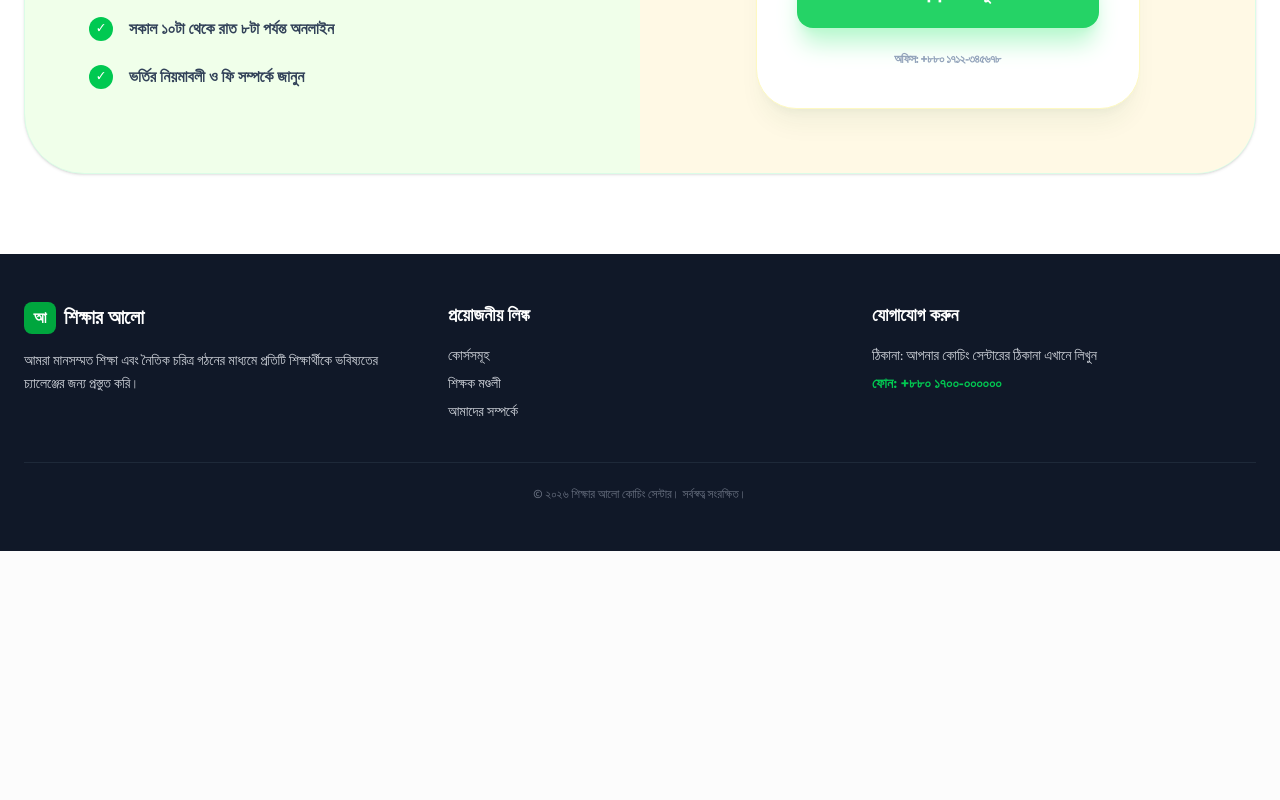
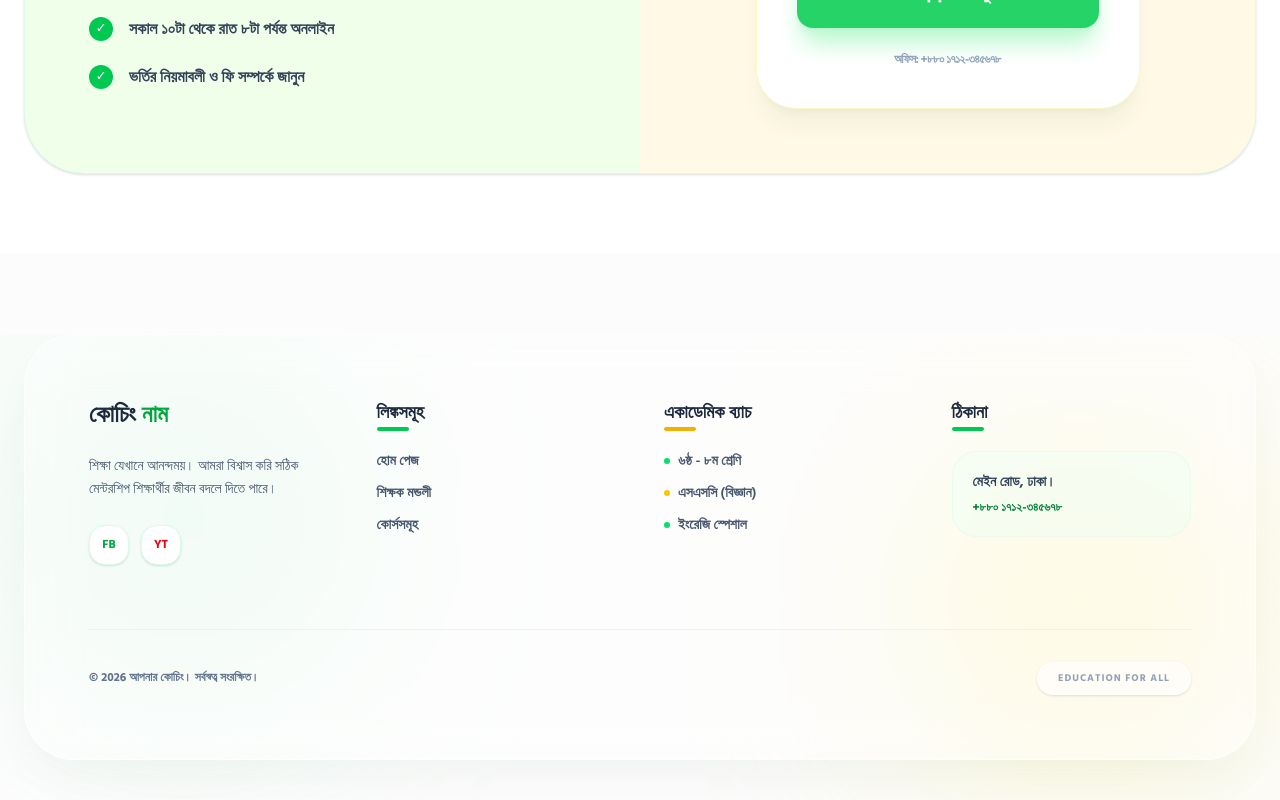
Before and after one commit to Durjoyalways/coaching-center, a Next.js app: page / in a window 1280 px wide. Shown: the part 3847-4647 px from the top of the page. Before the commit the page ends 4398 px from the top, so only its background shows below. Built offline with nearby package versions, Linux system fonts and the light colour scheme.

Commit message:
chamges footer

```diff
--- a/src/components/shared/Footer.tsx
+++ b/src/components/shared/Footer.tsx
@@ -1,42 +1,89 @@
+"use client";
+
+import React from "react";
 import Link from "next/link";
 
-export default function Footer() {
+const Footer: React.FC = () => {
   return (
-    <footer className="bg-gray-900 text-gray-300 py-12 px-6">
-      <div className="max-w-7xl mx-auto grid grid-cols-1 md:grid-cols-3 gap-10">
-
-        {/* লোগো ও বর্ণনা */}
-        <div className="flex flex-col gap-4">
-          <Link href="/" className="flex items-center gap-2">
-            <div className="w-8 h-8 bg-green-600 rounded-lg flex items-center justify-center text-white font-bold">আ</div>
-            <span className="text-xl font-black text-white">শিক্ষার আলো</span>
-          </Link>
-          <p className="text-sm leading-relaxed">
-            আমরা মানসম্মত শিক্ষা এবং নৈতিক চরিত্র গঠনের মাধ্যমে প্রতিটি শিক্ষার্থীকে ভবিষ্যতের চ্যালেঞ্জের জন্য প্রস্তুত করি।
-          </p>
+    <footer className="relative mt-20 pb-10 overflow-hidden">
+      {/* ব্যাকগ্রাউন্ড ডেকোরেশন (ব্লার ইফেক্ট তৈরি করার জন্য) */}
+      <div className="absolute top-0 left-0 w-full h-full -z-10">
+        <div className="absolute top-10 left-10 w-72 h-72 bg-green-200 rounded-full blur-[120px] opacity-50"></div>
+        <div className="absolute bottom-10 right-10 w-80 h-80 bg-yellow-200 rounded-full blur-[120px] opacity-50"></div>
       </div>
 
-        {/* লিঙ্কসমূহ */}
+      <div className="max-w-7xl mx-auto px-6">
+        {/* মেইন ফুটার কার্ড - Blur Effect */}
+        <div className="backdrop-blur-xl bg-white/40 border border-white/60 rounded-[50px] p-10 lg:p-16 shadow-2xl shadow-green-900/5">
+          <div className="grid grid-cols-1 md:grid-cols-2 lg:grid-cols-4 gap-12">
+
+            {/* ১. ব্র্যান্ড সেকশন */}
+            <div className="lg:col-span-1">
+              <h3 className="text-2xl font-black text-slate-800 mb-6">
+                কোচিং <span className="text-green-600">নাম</span>
+              </h3>
+              <p className="text-slate-600 text-sm font-medium leading-relaxed mb-6">
+                শিক্ষা যেখানে আনন্দময়। আমরা বিশ্বাস করি সঠিক মেন্টরশিপ শিক্ষার্থীর জীবন বদলে দিতে পারে।
+              </p>
+              <div className="flex gap-3">
+                <div className="w-10 h-10 rounded-2xl bg-white border border-green-100 flex items-center justify-center shadow-sm hover:bg-green-500 hover:text-white transition-all cursor-pointer font-bold text-xs text-green-600">FB</div>
+                <div className="w-10 h-10 rounded-2xl bg-white border border-green-100 flex items-center justify-center shadow-sm hover:bg-red-500 hover:text-white transition-all cursor-pointer font-bold text-xs text-red-600">YT</div>
+              </div>
+            </div>
+
+            {/* ২. কুইক লিঙ্কস */}
             <div>
-          <h3 className="text-white font-bold text-lg mb-4">প্রয়োজনীয় লিঙ্ক</h3>
-          <ul className="space-y-2 text-sm">
-            <li><Link href="/courses" className="hover:text-green-400 transition">কোর্সসমূহ</Link></li>
-            <li><Link href="/teachers" className="hover:text-green-400 transition">শিক্ষক মণ্ডলী</Link></li>
-            <li><Link href="/about" className="hover:text-green-400 transition">আমাদের সম্পর্কে</Link></li>
+              <h4 className="text-lg font-bold text-slate-800 mb-6 relative inline-block">
+                লিঙ্কসমূহ
+                <span className="absolute -bottom-1 left-0 w-8 h-1 bg-green-500 rounded-full"></span>
+              </h4>
+              <ul className="space-y-3 text-slate-600 text-sm font-semibold">
+                <li><Link href="/" className="hover:text-green-600 transition-all">হোম পেজ</Link></li>
+                <li><Link href="#teachers" className="hover:text-green-600 transition-all">শিক্ষক মন্ডলী</Link></li>
+                <li><Link href="#programs" className="hover:text-green-600 transition-all">কোর্সসমূহ</Link></li>
               </ul>
             </div>
 
-        {/* যোগাযোগ */}
+            {/* ৩. আওয়ার ব্যাচ */}
             <div>
-          <h3 className="text-white font-bold text-lg mb-4">যোগাযোগ করুন</h3>
-          <p className="text-sm">ঠিকানা: আপনার কোচিং সেন্টারের ঠিকানা এখানে লিখুন</p>
-          <p className="text-sm mt-2 font-bold text-green-500">ফোন: +৮৮০ ১৭০০-০০০০০০</p>
+              <h4 className="text-lg font-bold text-slate-800 mb-6 relative inline-block">
+                একাডেমিক ব্যাচ
+                <span className="absolute -bottom-1 left-0 w-8 h-1 bg-yellow-500 rounded-full"></span>
+              </h4>
+              <ul className="space-y-3 text-slate-600 text-sm font-semibold">
+                <li className="flex items-center gap-2"><span className="w-1.5 h-1.5 rounded-full bg-green-400"></span> ৬ষ্ঠ - ৮ম শ্রেণি</li>
+                <li className="flex items-center gap-2"><span className="w-1.5 h-1.5 rounded-full bg-yellow-400"></span> এসএসসি (বিজ্ঞান)</li>
+                <li className="flex items-center gap-2"><span className="w-1.5 h-1.5 rounded-full bg-green-400"></span> ইংরেজি স্পেশাল</li>
+              </ul>
+            </div>
+
+            {/* ৪. সরাসরি যোগাযোগ */}
+            <div>
+              <h4 className="text-lg font-bold text-slate-800 mb-6 relative inline-block">
+                ঠিকানা
+                <span className="absolute -bottom-1 left-0 w-8 h-1 bg-green-500 rounded-full"></span>
+              </h4>
+              <div className="bg-green-50/50 p-5 rounded-3xl border border-green-100/50">
+                <p className="text-slate-700 text-sm font-bold mb-2">মেইন রোড, ঢাকা।</p>
+                <p className="text-green-700 text-xs font-black">+৮৮০ ১৭১২-৩৪৫৬৭৮</p>
               </div>
             </div>
 
-      <div className="max-w-7xl mx-auto border-t border-gray-800 mt-10 pt-6 text-center text-xs text-gray-500">
-        © ২০২৬ শিক্ষার আলো কোচিং সেন্টার। সর্বস্বত্ব সংরক্ষিত।
+          </div>
+
+          {/* কপিরাইট সেকশন */}
+          <div className="mt-16 pt-8 border-t border-slate-200/50 flex flex-col md:justify-between md:flex-row items-center gap-4 text-center">
+            <p className="text-slate-500 text-xs font-bold">
+              © {new Date().getFullYear()} আপনার কোচিং। সর্বস্বত্ব সংরক্ষিত।
+            </p>
+            <div className="px-5 py-2 bg-white/50 rounded-full border border-white/80 text-[10px] uppercase font-black text-slate-400 tracking-widest shadow-sm">
+              Education For All
+            </div>
+          </div>
+        </div>
       </div>
     </footer>
   );
-}
+};
+
+export default Footer;
```
Lines whose indentation alone changed are shown as unchanged.
